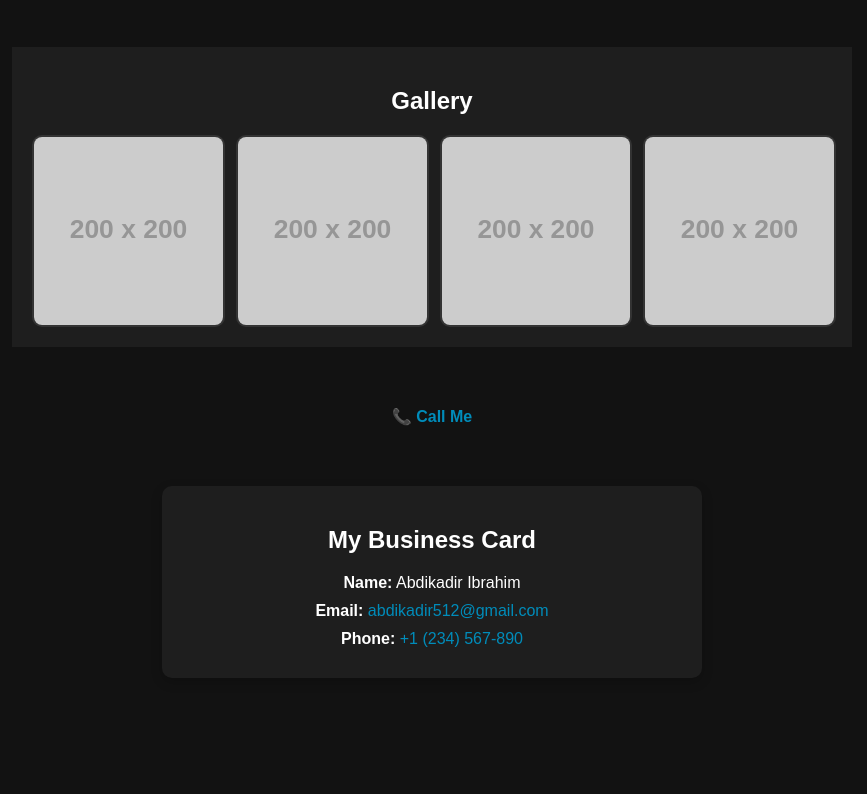
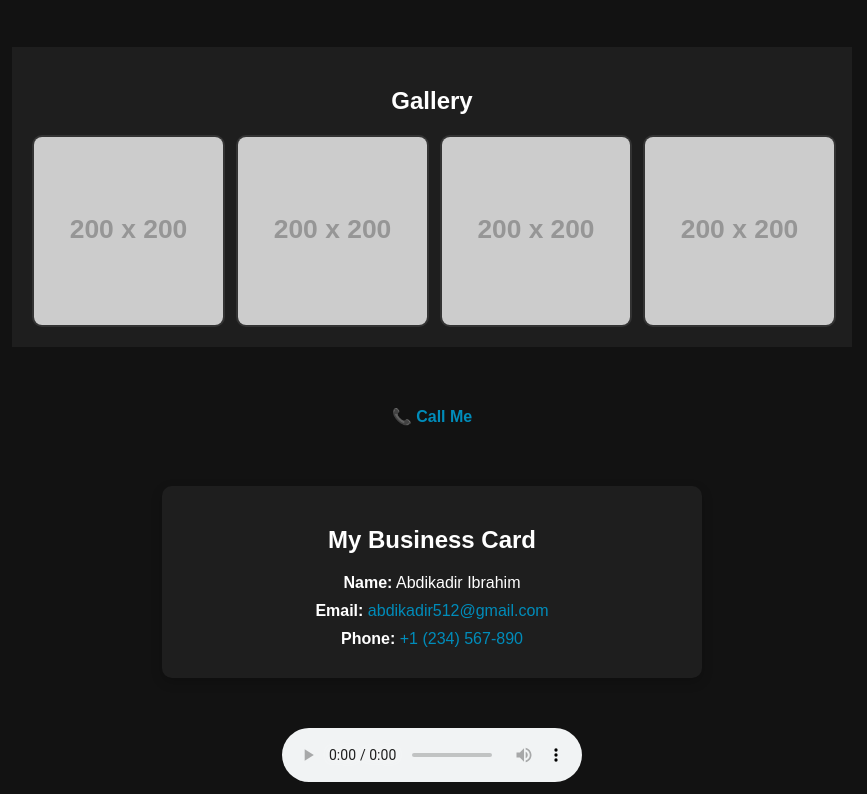
Before and after one commit to NovaX-web/my-site, a plain HTML site: page index.html in a window 1280 px wide. Shown: the part 843-1637 px from the top of the page, without its empty margins (208-1075 px from the left). Before the commit the page ends 1571 px from the top, so only its background shows below. Drawn offline with Linux system fonts and the light colour scheme; placeholder pictures from the web are drawn by us.

Commit message:
Add background music and playlist

```diff
--- a/index.html
+++ b/index.html
@@ -57,3 +57,8 @@
   <script src="js/main.js"></script>
 </body>
 </html>
+<!-- 🎵 Background Music -->
+<audio id="bg-music" controls loop>
+  <source src="assets/music.mp3" type="audio/mpeg" />
+  Your browser does not support the audio element.
+</audio>
```
Also changed, not shown: 6 other files.
